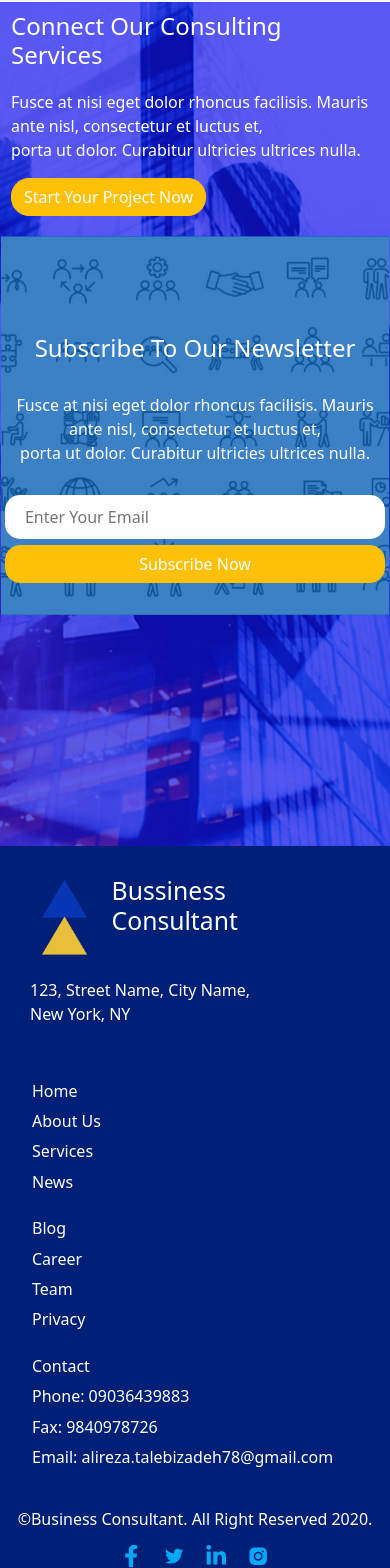
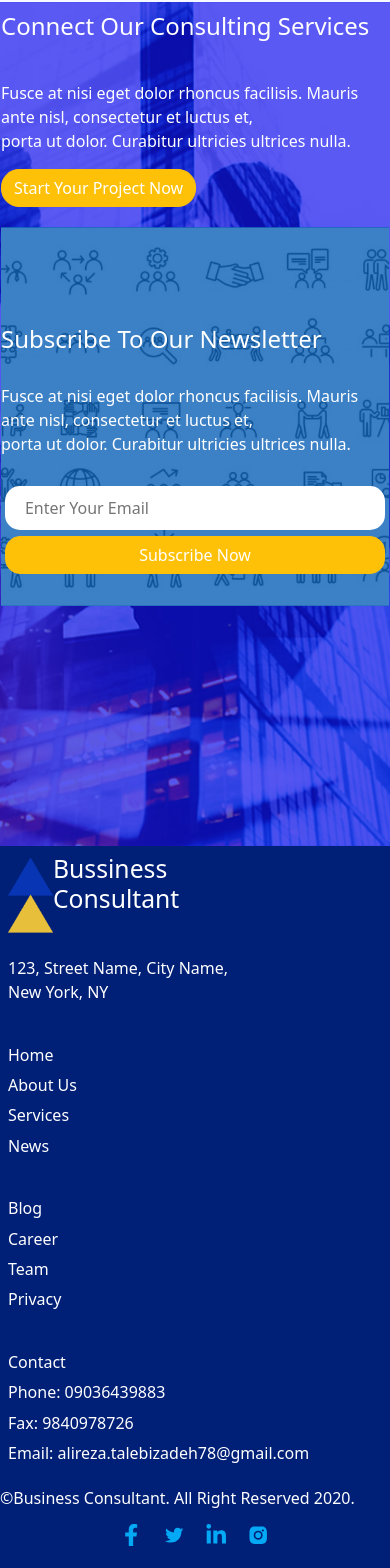
Before and after one commit to alirezatalebizadeh/Bussiness-Consultant, a React (Vite) app: page / in a window 390 px wide. Shown: the part 6478-8046 px from the top of the page. Built offline with nearby package versions, Linux system fonts and the light colour scheme.

Commit message:
work in ui

```diff
--- a/index.html
+++ b/index.html
@@ -19,7 +19,6 @@
         })
       }
     </script>
-
   </head>
   <body>
     <div id="root"></div>
--- a/src/Pages/Footer/Footer.css
+++ b/src/Pages/Footer/Footer.css
@@ -1,7 +1,7 @@
 .footer_bottom {
     display: flex;
     justify-content: space-around;
-    align-items: center;
+    align-items: baseline;
 }
 
 .Footer {
@@ -34,6 +34,7 @@
     align-items: start;
     justify-content: space-around;
     padding: 2.5rem;
+    padding-bottom: 1rem;
 }
 
 .footer_logo .logo {
@@ -113,6 +114,13 @@ p.subTitle {
     background-size: cover;
     background-position: center;
     position: relative;
+
+}
+
+.form_title,
+.form_desc p,
+.subTitle {
+    text-align: center;
 }
 
 .form_container::before {
@@ -155,7 +163,6 @@ p.subTitle {
 
 }
 
-/* // TODO debug responsive form */
 @media screen and (max-width:992px) {
     .form_email {
         width: 80% !important;
@@ -187,11 +194,11 @@ p.subTitle {
     }
 
     .footer_bottom {
-        margin-top: 25px;
+        /* margin-top: 25px; */
     }
 
     .footer_logo {
-        padding: 30px !important;
+        padding: 0.5rem !important;
     }
 
     .form_email {
@@ -223,12 +230,30 @@ p.subTitle {
         padding: 90px 10px !important;
     }
 
-    .form_desc,
-    .form_title {
-        padding: 0 10px !important;
-    }
-
     .wrapper {
         padding: 10px !important;
     }
+
+    .subTitle,
+    .form_title {
+        text-align: left !important;
+        /* padding-left: 0.5rem !important; */
+    }
+
+    ol, ul {
+        padding: 0.5rem !important;
+    }
+
+    .footer_bottom {
+        display: block;
+
+    }
+
+    .sosial {
+        text-align: center;
+    }
+
+    .logo_top {
+        justify-content: start;
+    }
 }
--- a/src/Pages/Footer/Footer.jsx
+++ b/src/Pages/Footer/Footer.jsx
@@ -11,7 +11,7 @@ export default function Footer() {
       <div className='footer_form'>
         <h2 className='form_title'>Connect Our Consulting Services</h2>
         <div className='form_desc'>
-          <p className='text-white'>
+          <p className='text-white subTitle'>
             Fusce at nisi eget dolor rhoncus facilisis. Mauris ante nisl,
             consectetur et luctus et,
             <br /> porta ut dolor. Curabitur ultricies ultrices nulla.{' '}
@@ -44,10 +44,10 @@ export default function Footer() {
 function FormEmail() {
   return <div className='form_container'>
     <div className='wrapper px-1'>
-      <h2 className='form_title text-center mt-5 title'>
+      <h2 className='form_title mt-5 title'>
         Subscribe To Our Newsletter
       </h2>
-      <p className='text-white text-center subTitle '>
+      <p className='text-white subTitle'>
         Fusce at nisi eget dolor rhoncus facilisis. Mauris ante nisl,
         consectetur et luctus et,
         <br /> porta ut dolor. Curabitur ultricies ultrices nulla.{' '}
@@ -161,7 +161,7 @@ function LinksFooter() {
 function CopySotial() {
   return (
     <div className='footer_bottom'>
-      <h5 className='text-center'>
+      <h5 className='subTitle'>
         ©Business Consultant. All Right Reserved 2020.
       </h5>
       <div className='sosial'>
```
